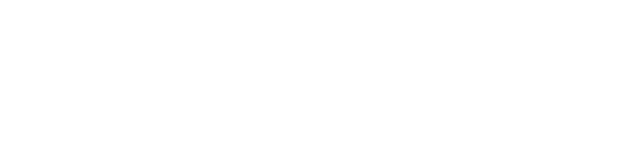
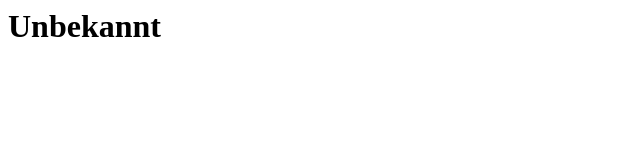
Before and after one commit to Christ-an/Website, a plain HTML site: page index.html in a window 1280 px wide. Shown: the whole page, without its empty margins (0-640 px from the left). Drawn offline with Linux system fonts and the light colour scheme.

Commit message:
Überschrift

```diff
--- a/index.html
+++ b/index.html
@@ -1 +1,5 @@
 <html>
+<h1>
+Unbekannt
+  </h1>
+</html>
```
